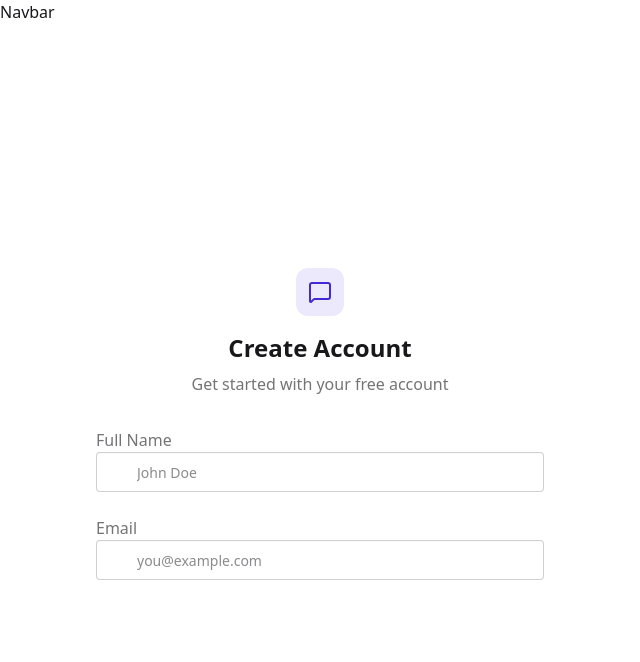
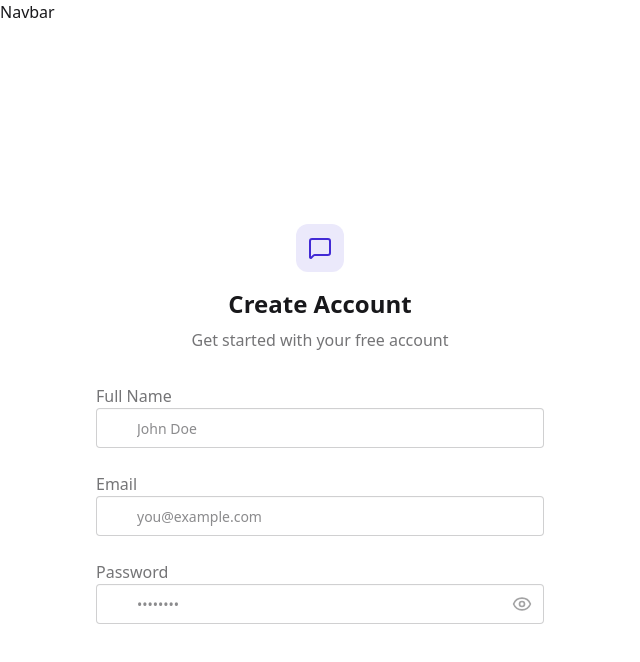
Before and after one commit to bhavna-sehrawat/konvo-chat-app, a React (Vite) app in the folder frontend/: page /signup in a window 1280 px wide. Shown: the top 662 px of the page, without its empty margins (0-640 px from the left). Built offline with nearby package versions, Linux system fonts and the light colour scheme; no server answers.

Commit message:
Update SignUpPage.jsx

```diff
--- a/frontend/src/pages/SignUpPage.jsx
+++ b/frontend/src/pages/SignUpPage.jsx
@@ -74,6 +74,36 @@
               </div>
             </div>
 
+          <div className="form-control">
+              <label className="label">
+                <span className="label-text font-medium">Password</span>
+              </label>
+              <div className="relative">
+                <div className="absolute inset-y-0 left-0 pl-3 flex items-center pointer-events-none">
+                  <Lock className="size-5 text-base-content/40" />
+                </div>
+                <input
+                  type={showPassword ? "text" : "password"}
+                  className={`input input-bordered w-full pl-10`}
+                  placeholder="••••••••"
+                  value={formData.password}
+                  onChange={(e) => setFormData({ ...formData, password: e.target.value })}
+                />
+                <button
+                  type="button"
+                  className="absolute inset-y-0 right-0 pr-3 flex items-center"
+                  onClick={() => setShowPassword(!showPassword)}
+                >
+                  {showPassword ? (
+                    <EyeOff className="size-5 text-base-content/40" />
+                  ) : (
+                    <Eye className="size-5 text-base-content/40" />
+                  )}
+                </button>
+              </div>
+            </div>
+
+
           </form>
         </div>
       </div>
```
